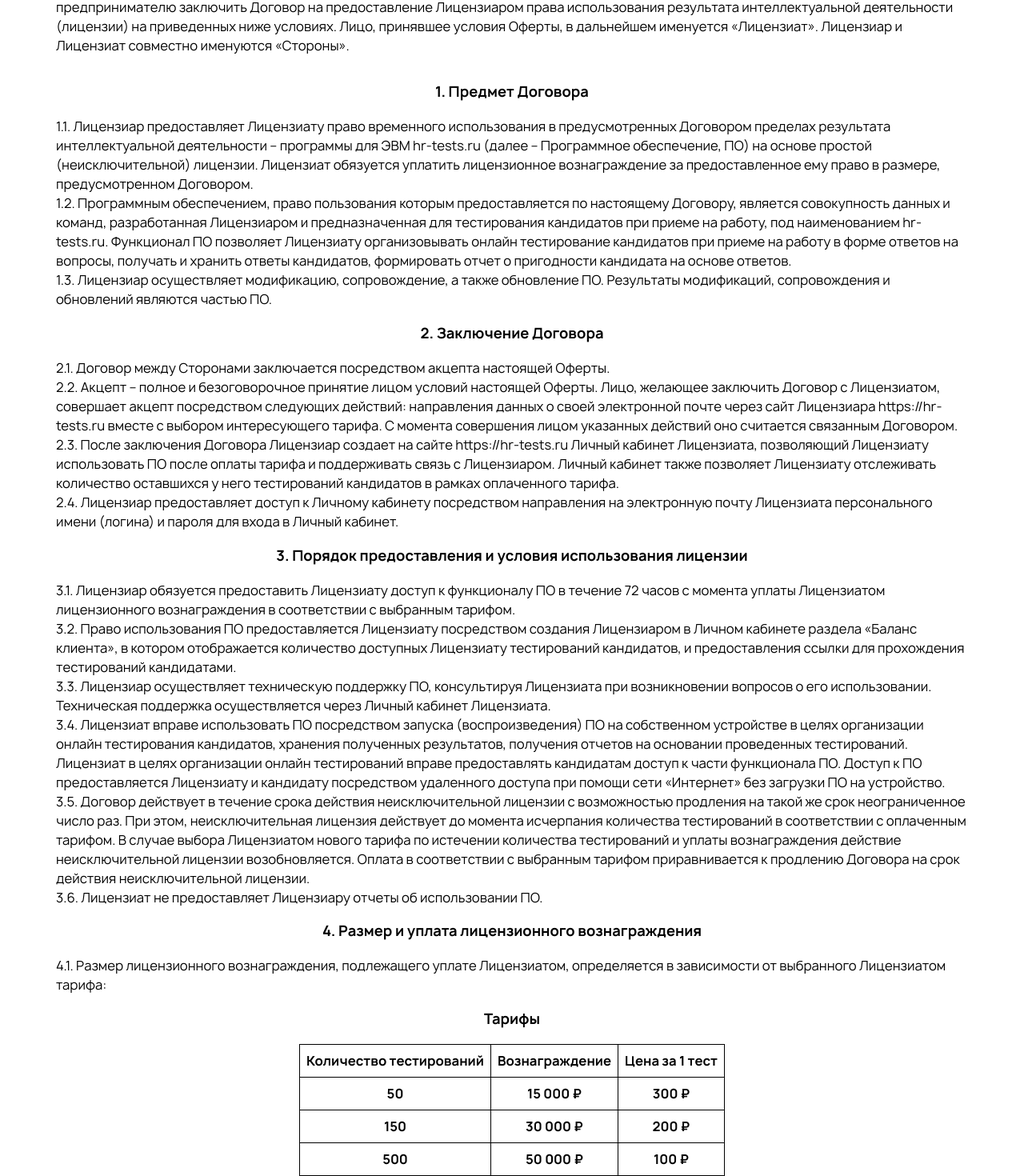
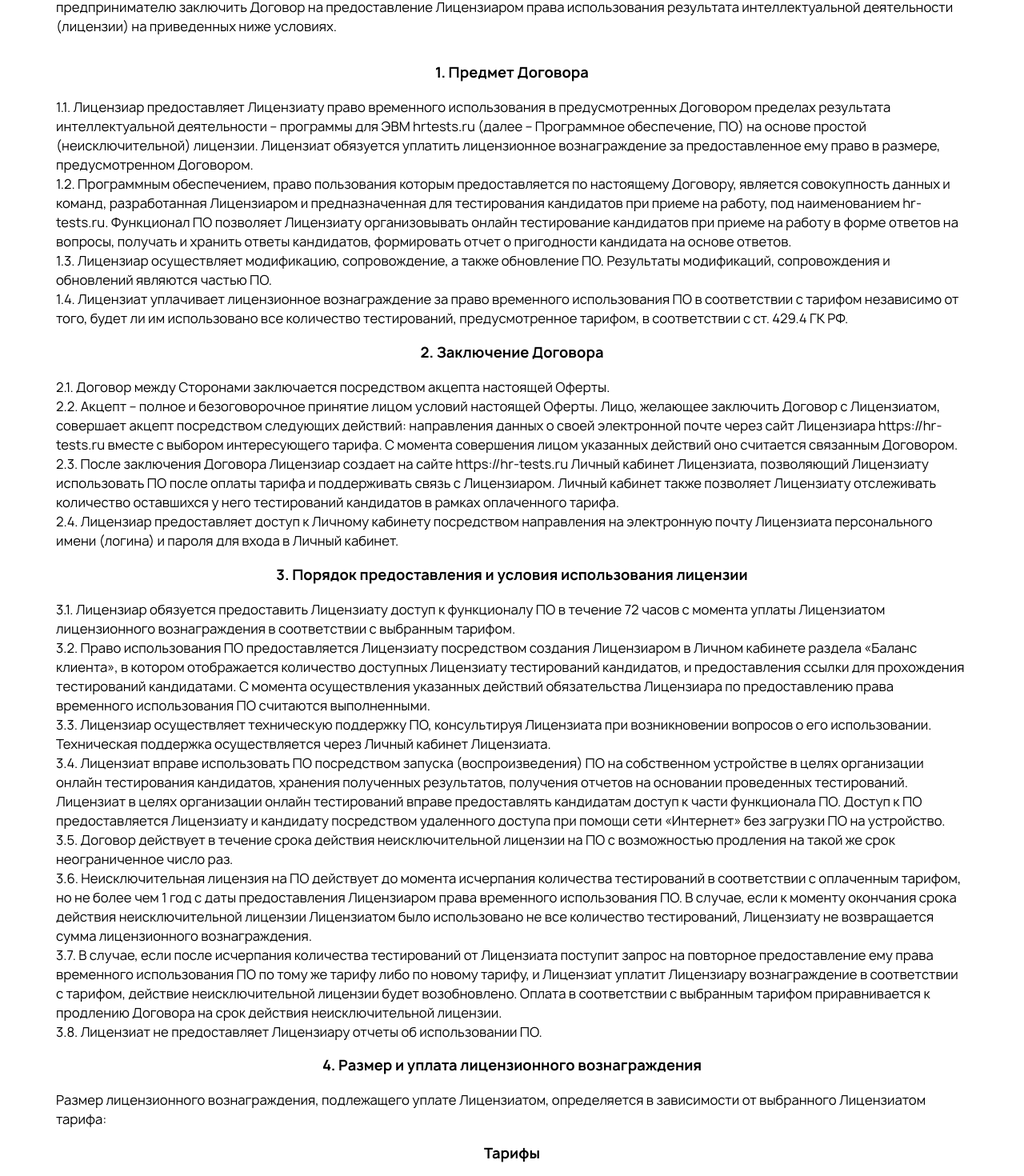
Before and after one commit to dchnk/hr-tests-front, a Vue app: page /offer in a window 1280 px wide. Shown: the part 220-1690 px from the top of the page at 80% size. Built offline with nearby package versions, Linux system fonts and the light colour scheme; no server answers.

Commit message:
update: обновить оферту

```diff
--- a/src/pages/Offer.vue
+++ b/src/pages/Offer.vue
@@ -13,14 +13,13 @@
       регистрации 54005149884 (ОГРНИП 316547600156364) от 25.08.2016, именуемый в дальнейшем «Лицензиар», настоящей
       Офертой предлагает юридическому лицу или индивидуальному предпринимателю заключить Договор на предоставление
       Лицензиаром права использования результата интеллектуальной деятельности (лицензии) на приведенных ниже условиях.
-      Лицо, принявшее условия Оферты, в дальнейшем именуется «Лицензиат». Лицензиар и Лицензиат совместно именуются
-      «Стороны».
     </section>
     <h2>1. Предмет Договора</h2>
     <p>1.1. Лицензиар предоставляет Лицензиату право временного использования в предусмотренных Договором пределах
-      результата интеллектуальной деятельности – программы для ЭВМ hr-tests.ru (далее – Программное обеспечение, ПО) на
+      результата интеллектуальной деятельности – программы для ЭВМ hrtests.ru (далее – Программное обеспечение, ПО) на
       основе простой (неисключительной) лицензии. Лицензиат обязуется уплатить лицензионное вознаграждение за
-      предоставленное ему право в размере, предусмотренном Договором.</p>
+      предоставленное ему право в размере, предусмотренном Договором.
+    </p>
     <p>1.2. Программным обеспечением, право пользования которым предоставляется по настоящему Договору, является
       совокупность данных и команд, разработанная Лицензиаром и предназначенная для тестирования кандидатов при приеме
       на работу, под наименованием hr-tests.ru. Функционал ПО позволяет Лицензиату организовывать онлайн тестирование
@@ -28,12 +27,16 @@
       отчет о пригодности кандидата на основе ответов.</p>
     <p>1.3. Лицензиар осуществляет модификацию, сопровождение, а также обновление ПО. Результаты модификаций,
       сопровождения и обновлений являются частью ПО.</p>
+    <p>1.4. Лицензиат уплачивает лицензионное вознаграждение за право временного использования ПО в соответствии с
+      тарифом независимо от того, будет ли им использовано все количество тестирований, предусмотренное тарифом, в
+      соответствии с ст. 429.4 ГК РФ.</p>
     <h2>2. Заключение Договора</h2>
     <p>2.1. Договор между Сторонами заключается посредством акцепта настоящей Оферты.</p>
     <p>2.2. Акцепт – полное и безоговорочное принятие лицом условий настоящей Оферты. Лицо, желающее заключить Договор с
       Лицензиатом, совершает акцепт посредством следующих действий: направления данных о своей электронной почте через
       сайт Лицензиара https://hr-tests.ru вместе с выбором интересующего тарифа. С момента совершения лицом указанных
-      действий оно считается связанным Договором.</p>
+      действий оно считается связанным Договором.
+    </p>
     <p>2.3. После заключения Договора Лицензиар создает на сайте https://hr-tests.ru Личный кабинет Лицензиата,
       позволяющий Лицензиату использовать ПО после оплаты тарифа и поддерживать связь с Лицензиаром. Личный кабинет
       также позволяет Лицензиату отслеживать количество оставшихся у него тестирований кандидатов в рамках оплаченного
@@ -45,7 +48,8 @@
       Лицензиатом лицензионного вознаграждения в соответствии с выбранным тарифом.</p>
     <p>3.2. Право использования ПО предоставляется Лицензиату посредством создания Лицензиаром в Личном кабинете раздела
       «Баланс клиента», в котором отображается количество доступных Лицензиату тестирований кандидатов, и предоставления
-      ссылки для прохождения тестирований кандидатами.</p>
+      ссылки для прохождения тестирований кандидатами. С момента осуществления указанных действий обязательства
+      Лицензиара по предоставлению права временного использования ПО считаются выполненными.</p>
     <p>3.3. Лицензиар осуществляет техническую поддержку ПО, консультируя Лицензиата при возникновении вопросов о его
       использовании. Техническая поддержка осуществляется через Личный кабинет Лицензиата.</p>
     <p>3.4. Лицензиат вправе использовать ПО посредством запуска (воспроизведения) ПО на собственном устройстве в целях
@@ -53,16 +57,21 @@
       проведенных тестирований. Лицензиат в целях организации онлайн тестирований вправе предоставлять кандидатам доступ
       к части функционала ПО. Доступ к ПО предоставляется Лицензиату и кандидату посредством удаленного доступа при
       помощи сети «Интернет» без загрузки ПО на устройство.</p>
-    <p>3.5. Договор действует в течение срока действия неисключительной лицензии с возможностью продления на такой же
-      срок неограниченное число раз. При этом, неисключительная лицензия действует до момента исчерпания количества
-      тестирований в соответствии с оплаченным тарифом. В случае выбора Лицензиатом нового тарифа по истечении
-      количества тестирований и уплаты вознаграждения действие неисключительной лицензии возобновляется. Оплата в
-      соответствии с выбранным тарифом приравнивается к продлению Договора на срок действия неисключительной
+    <p>3.5. Договор действует в течение срока действия неисключительной лицензии на ПО с возможностью продления на такой
+      же срок неограниченное число раз.</p>
+    <p>3.6. Неисключительная лицензия на ПО действует до момента исчерпания количества тестирований в соответствии с
+      оплаченным тарифом, но не более чем 1 год с даты предоставления Лицензиаром права временного использования ПО. В
+      случае, если к моменту окончания срока действия неисключительной лицензии Лицензиатом было использовано не все
+      количество тестирований, Лицензиату не возвращается сумма лицензионного вознаграждения.</p>
+    <p>3.7. В случае, если после исчерпания количества тестирований от Лицензиата поступит запрос на повторное
+      предоставление ему права временного использования ПО по тому же тарифу либо по новому тарифу, и Лицензиат уплатит
+      Лицензиару вознаграждение в соответствии с тарифом, действие неисключительной лицензии будет возобновлено. Оплата
+      в соответствии с выбранным тарифом приравнивается к продлению Договора на срок действия неисключительной
       лицензии.</p>
-    <p>3.6. Лицензиат не предоставляет Лицензиару отчеты об использовании ПО.</p>
+    <p>3.8. Лицензиат не предоставляет Лицензиару отчеты об использовании ПО.</p>
     <h2>4. Размер и уплата лицензионного вознаграждения</h2>
-    <p>4.1. Размер лицензионного вознаграждения, подлежащего уплате Лицензиатом, определяется в зависимости от
-      выбранного Лицензиатом тарифа:</p>
+    <p>Размер лицензионного вознаграждения, подлежащего уплате Лицензиатом, определяется в зависимости от выбранного
+      Лицензиатом тарифа:</p>
 
     <h2>Тарифы</h2>
     <table class="table">
@@ -112,11 +121,6 @@
       потребовать возмещения убытков.</p>
     <p>5.3. Лицензиар вправе отказаться от Договора, если Лицензиат нарушает обязанность по уплате лицензионного
       вознаграждения, предусмотренную п. 4.2. Договора.</p>
-    <p>5.4. Лицензиар вправе отказаться от Договора, если Лицензиат в течение 1 года с даты предоставления доступа к ПО
-      не использует предоставленное ему количество тестирований в соответствии с выбранным тарифом. В этом случае
-      Лицензиар уведомляет Лицензиата об отказе от договора за 1 месяц до даты отказа. При этом, Лицензиату не
-      возмещается сумма лицензионного вознаграждения.
-    </p>
     <h2>6. Ответственность Сторон</h2>
     <p>6.1. Сторона, право которой нарушено, может требовать полного возмещения причиненных ей убытков, если законом не
       предусмотрено возмещение убытков в меньшем размере.</p>
```
